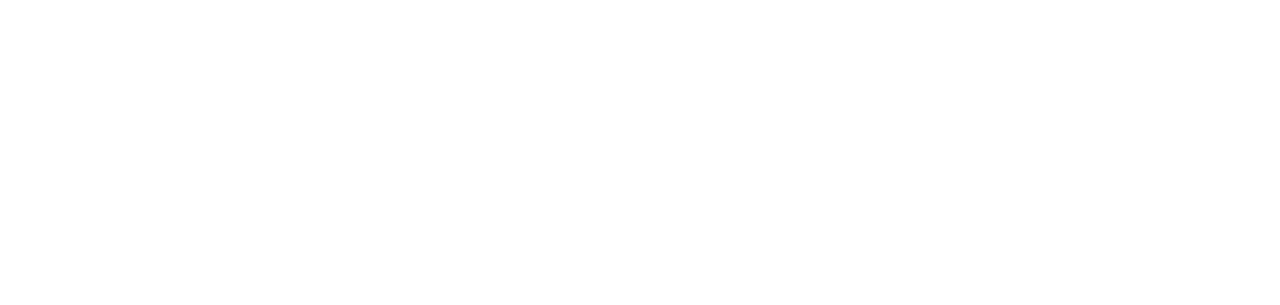
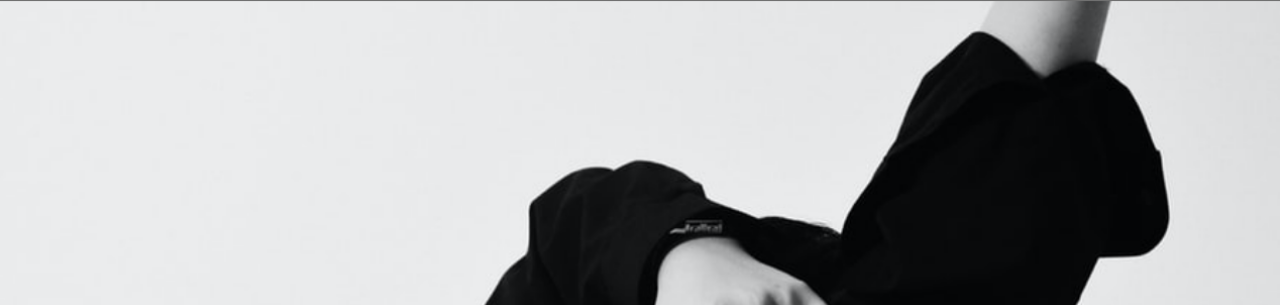
Before and after one commit to fatnini/week2, a plain HTML site: page index.html in a window 1280 px wide. Shown: the top 305 px of the page. Drawn offline with nearby package versions, Linux system fonts and the light colour scheme; files that its build step writes are made by us from their sources.

Commit message:
Update style.scss

```diff
--- a/scss/style.scss
+++ b/scss/style.scss
@@ -3,7 +3,7 @@
 .header {
     display: flex;
     justify-content: center;
-    background-image: url(images/banner.png);
+    background-image: url(../images/banner.png);
     background-size: cover;
     background-position: center center;
 
```
